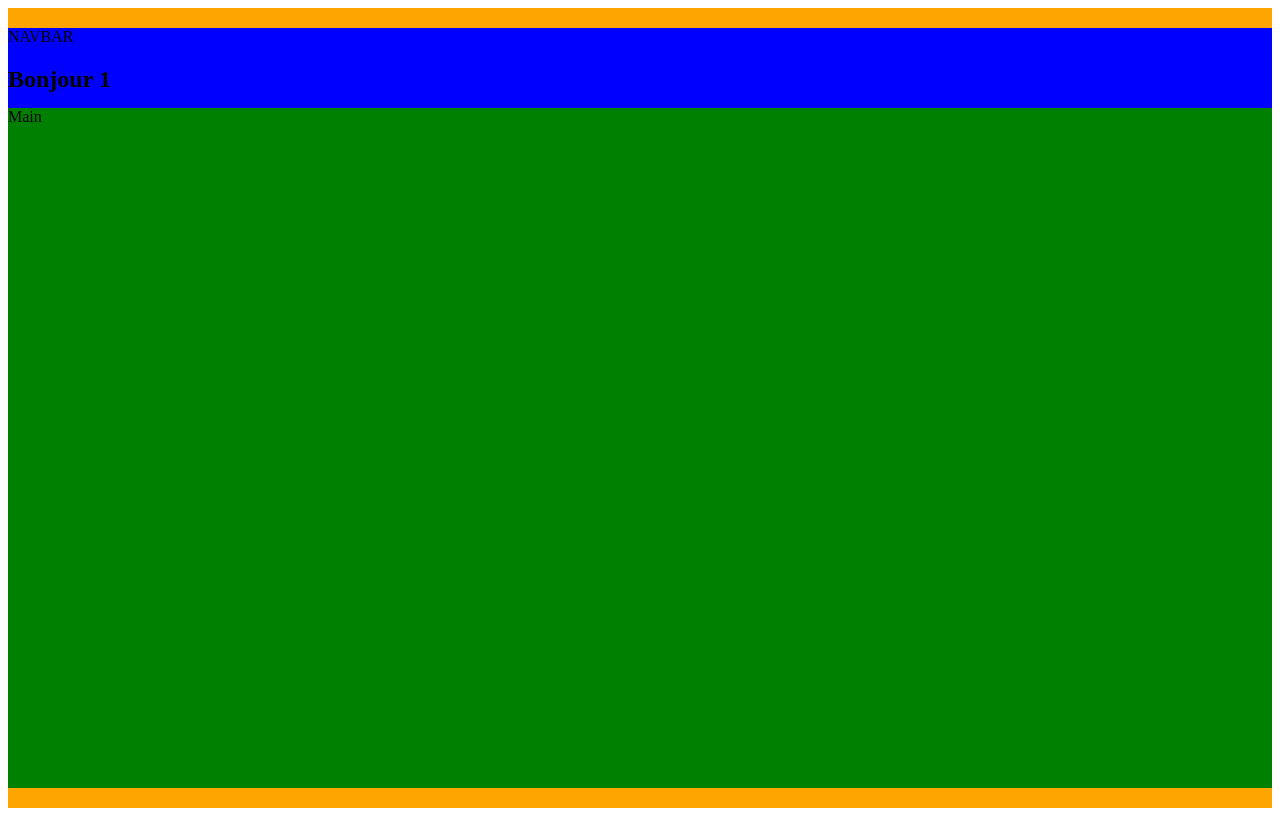
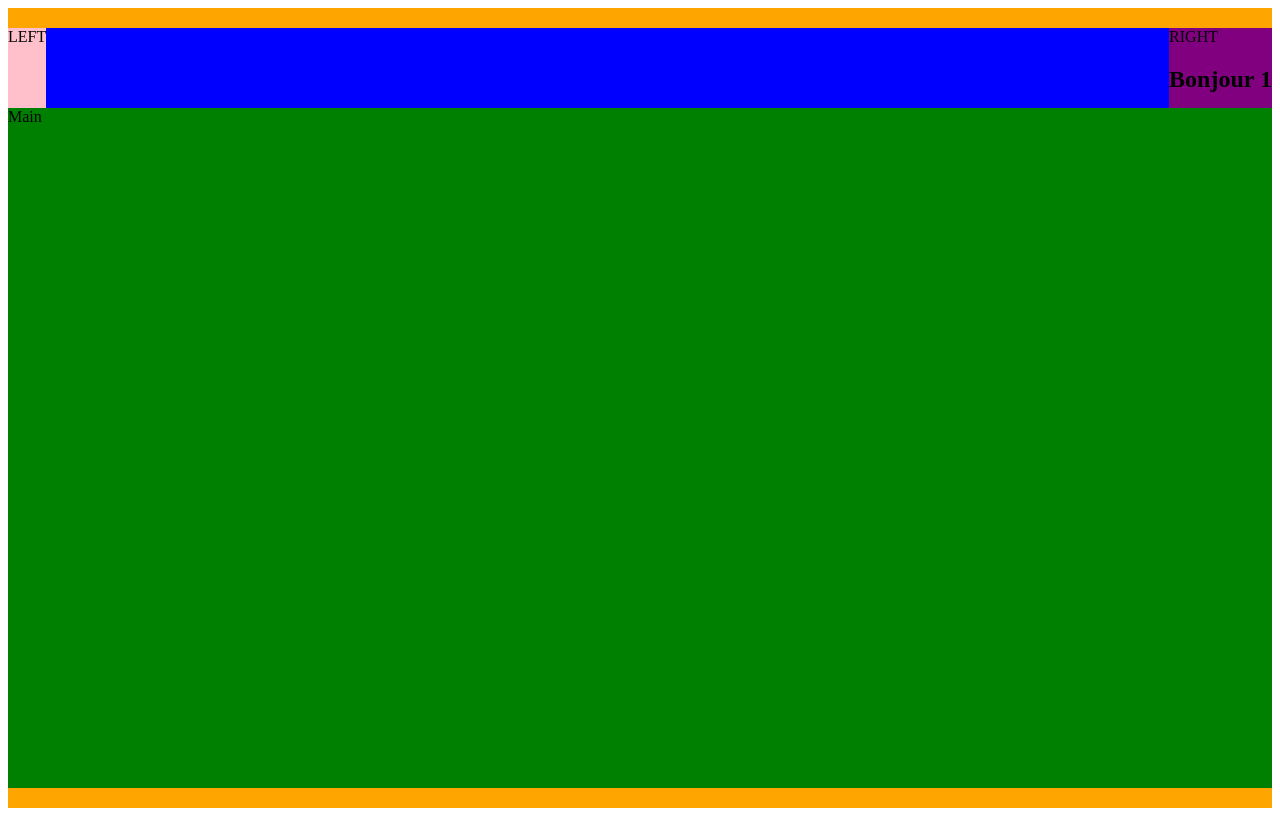
Before and after one commit to YohannMaiVan/React-crazee-burger, a React (Vite) app: page /order/1 in a window 1280 px wide. Built offline with nearby package versions, Linux system fonts and the light colour scheme.

Commit message:
🚧 F04: ORDER > Layout > Navbar > Add left-side and right-side

```diff
--- a/src/components/pages/order/Navbar.jsx
+++ b/src/components/pages/order/Navbar.jsx
@@ -4,15 +4,27 @@
 export default function Navbar({ username }) {
   return (
     <NavbarStyled>
-      NAVBAR
-      <h1>Bonjour {username}</h1>
-      <Link to="/">
-        <button>Deconnexion</button>
-      </Link>
+      <div className="left-side">LEFT</div>
+      <div className="right-side">
+        RIGHT
+        <h1>Bonjour {username}</h1>
+        <Link to="/">
+          <button>Deconnexion</button>
+        </Link>
+      </div>
     </NavbarStyled>
   );
 }
 const NavbarStyled = styled.nav`
   background: blue;
   height: 10vh;
+  display: flex;
+  justify-content: space-between;
+
+  .left-side {
+    background: pink;
+  }
+  .right-side {
+    background: purple;
+  }
 `;
```
